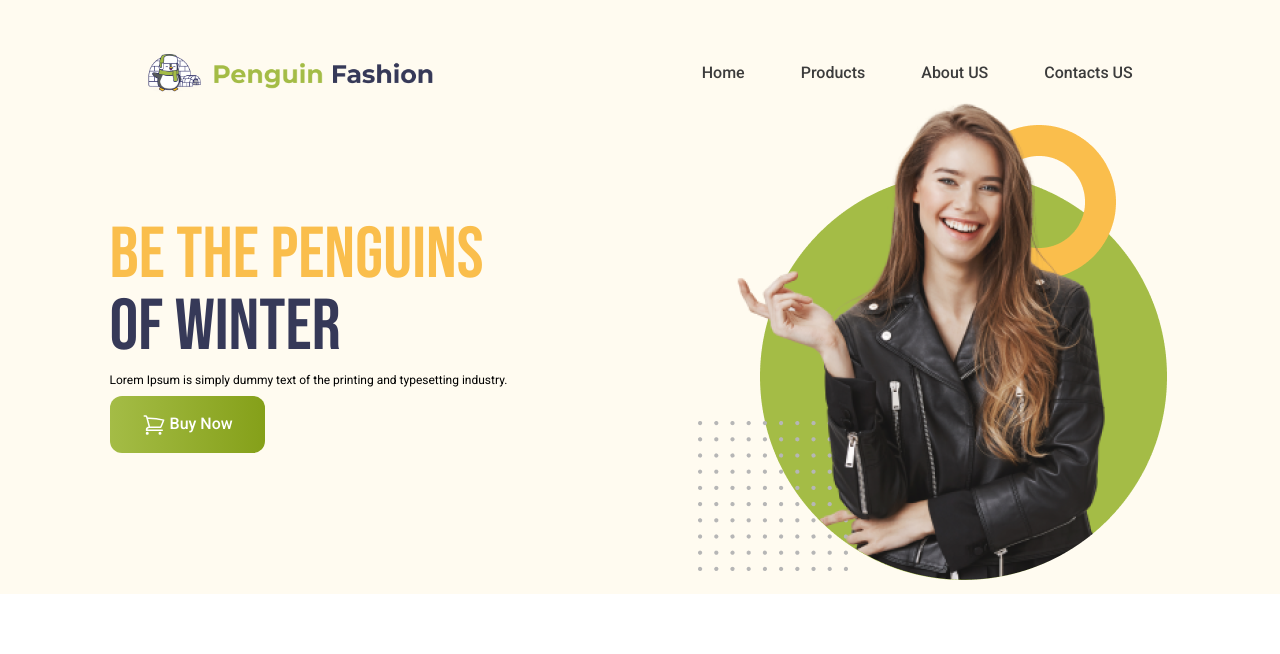
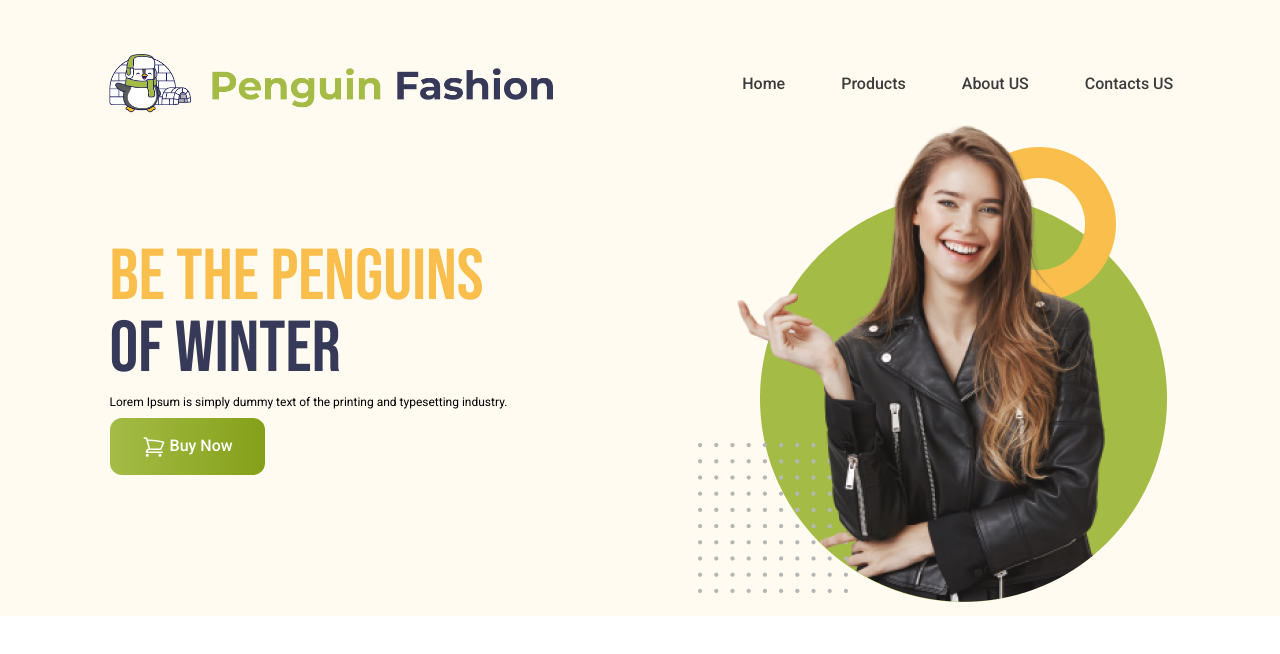
Before and after one commit to saiful2682070/penguin_fashion_website, a plain HTML site: page index.html in a window 1280 px wide. Drawn offline with nearby package versions, Linux system fonts and the light colour scheme.

Commit message:
Correction in logo width

```diff
--- a/index.html
+++ b/index.html
@@ -19,8 +19,8 @@
         .roboto {
             font-family: "Roboto", sans-serif;
         }
-        .w72{
-            width:293px;
+        .bal{
+            width:450px;
         }
     </style>
 </head>
@@ -29,7 +29,7 @@
     <!-- Header Start -->
     <header class="bg-[#FFFBF0] p-3.5">
         <nav class="md:flex md:justify-around md:items-center mt-10">
-            <div class="w-72">
+            <div class="bal">
                 <img src="icons/logo.png" alt="">
             </div>
             <div>
```
